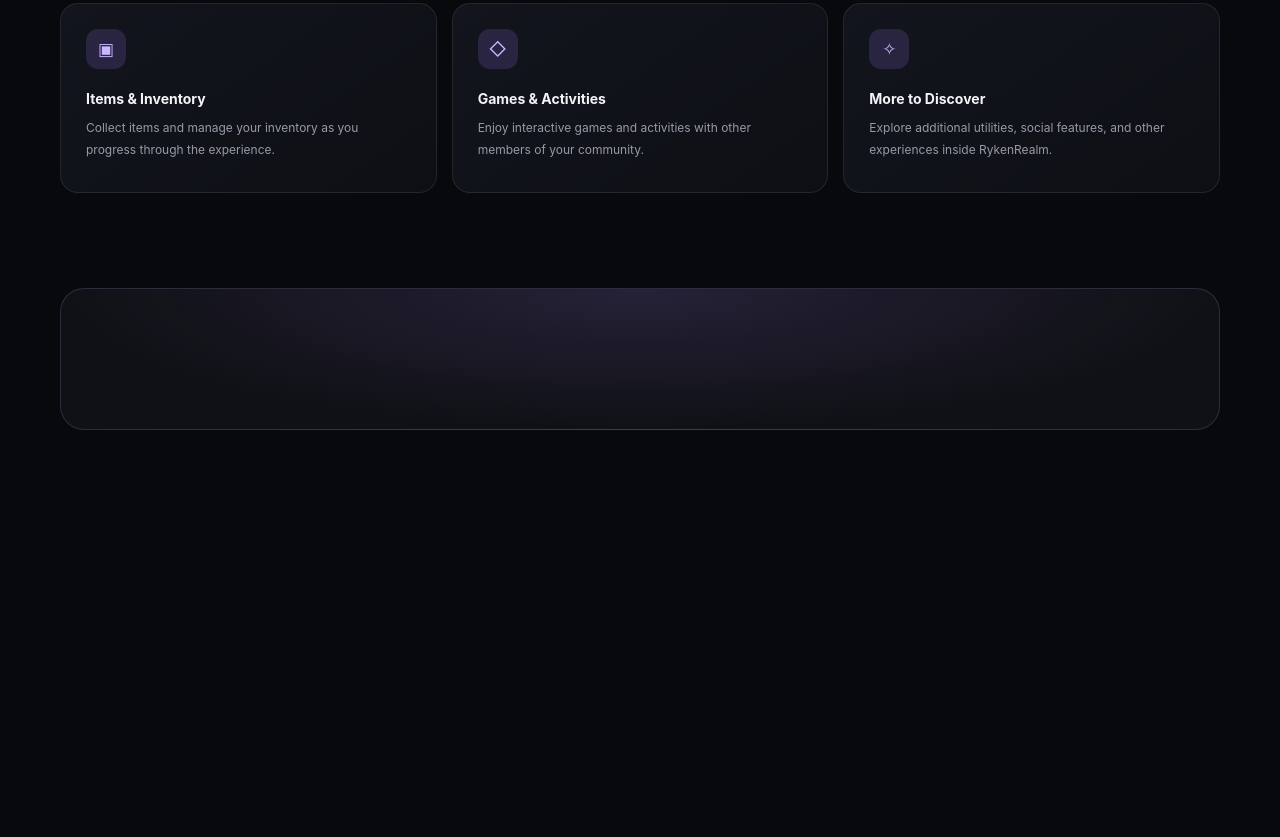
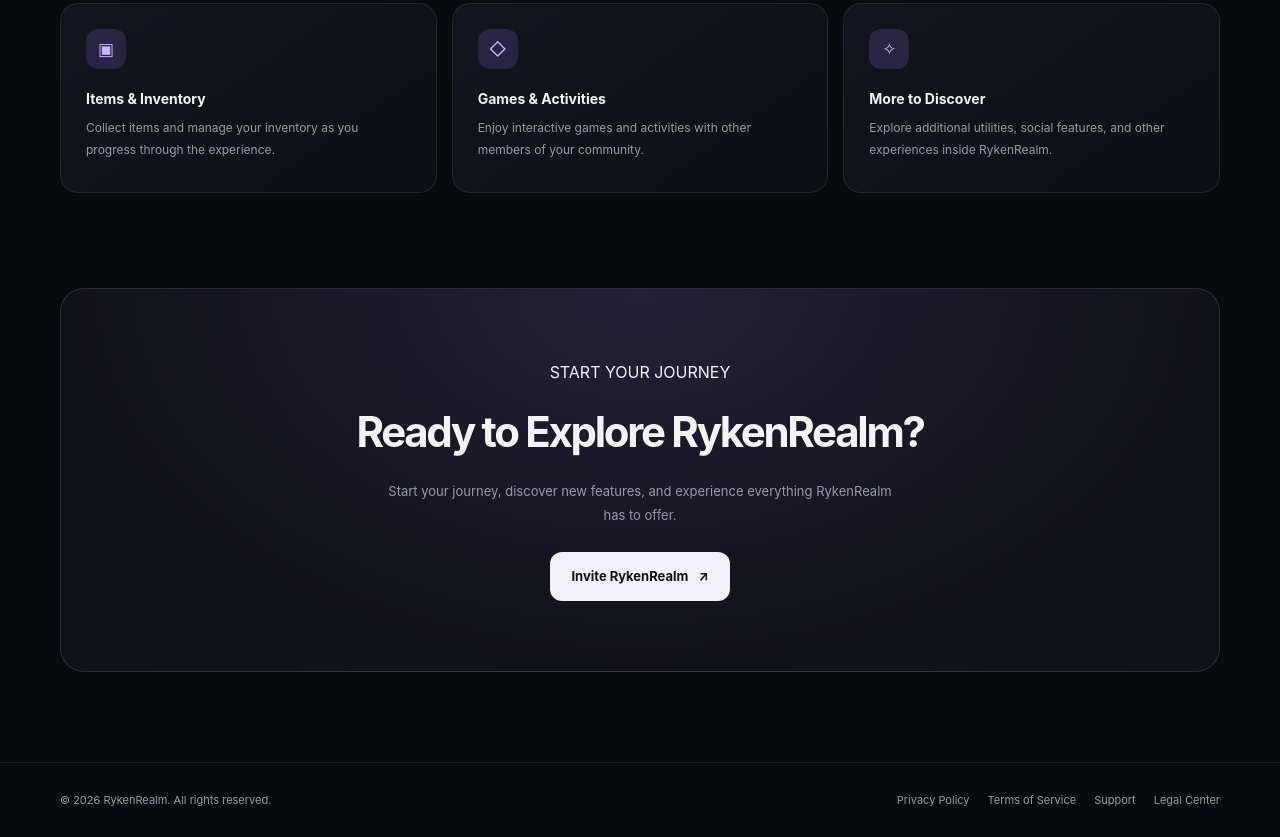
Before and after one commit to Rifkyuser7/RykenRealm-Hub, a plain HTML site: page index.html in a window 1280 px wide. Shown: the part 1285-2122 px from the top of the page. Before the commit the page ends 1805 px from the top, so only its background shows below. Drawn offline with Linux system fonts and the light colour scheme.

Commit message:
Update index.html

```diff
--- a/index.html
+++ b/index.html
@@ -1075,3 +1075,73 @@ footer {
 <section class="container">
   <div class="cta">
     <span class="section-
+label">START YOUR JOURNEY</span>
+
+<h2>Ready to Explore RykenRealm?</h2>
+
+<p>
+  Start your journey, discover new features,
+  and experience everything RykenRealm has to offer.
+</p>
+
+<a
+  class="button button-primary"
+  href="https://discord.com/oauth2/authorize?client_id=1540888527745716285"
+  target="_blank"
+  rel="noopener noreferrer"
+>
+  Invite RykenRealm <span>↗</span>
+</a>
+
+  </div>
+</section></main><footer>
+  <div class="container footer-inner">
+    <p class="footer-copy">
+      © 2026 RykenRealm. All rights reserved.
+    </p><div class="footer-links">
+  <a href="https://rifkyuser7.github.io/rykenrealm-legal/privacy-policy.html">
+    Privacy Policy
+  </a>
+
+  <a href="https://rifkyuser7.github.io/rykenrealm-legal/terms-of-service.html">
+    Terms of Service
+  </a>
+
+  <a href="https://discord.gg/kME469thr6"
+     target="_blank"
+     rel="noopener noreferrer">
+    Support
+  </a>
+
+  <a href="https://rifkyuser7.github.io/rykenrealm-legal/">
+    Legal Center
+  </a>
+</div>
+
+  </div>
+</footer><script>
+const menuButton = document.getElementById("menuButton");
+const closeButton = document.getElementById("closeButton");
+const overlay = document.getElementById("overlay");
+
+function openMenu() {
+  document.body.classList.add("menu-open");
+  menuButton.setAttribute("aria-expanded", "true");
+}
+
+function closeMenu() {
+  document.body.classList.remove("menu-open");
+  menuButton.setAttribute("aria-expanded", "false");
+}
+
+menuButton.addEventListener("click", openMenu);
+closeButton.addEventListener("click", closeMenu);
+overlay.addEventListener("click", closeMenu);
+
+document.addEventListener("keydown", (event) => {
+  if (event.key === "Escape") {
+    closeMenu();
+  }
+});
+</script></body>
+</html>
```
